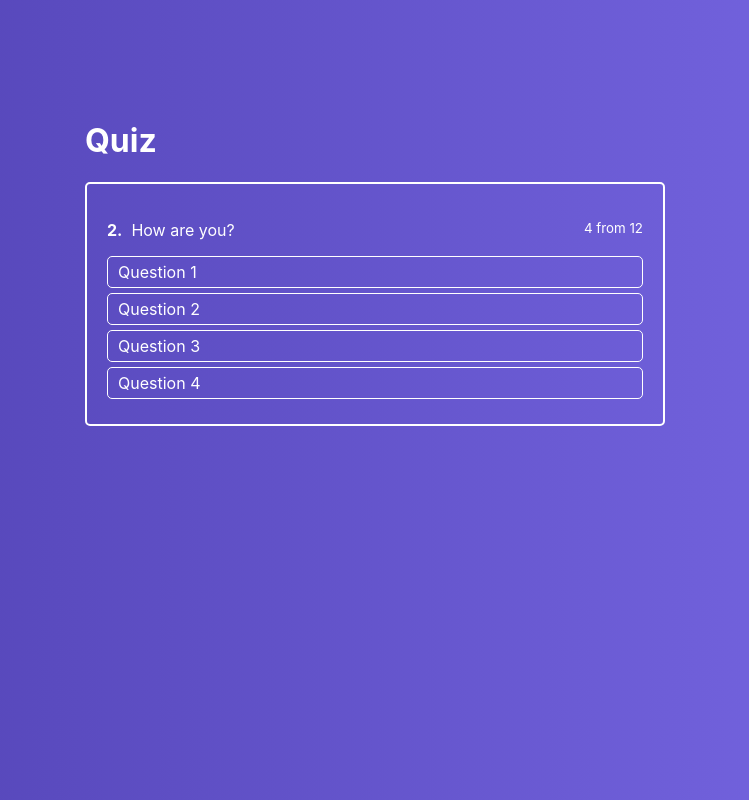
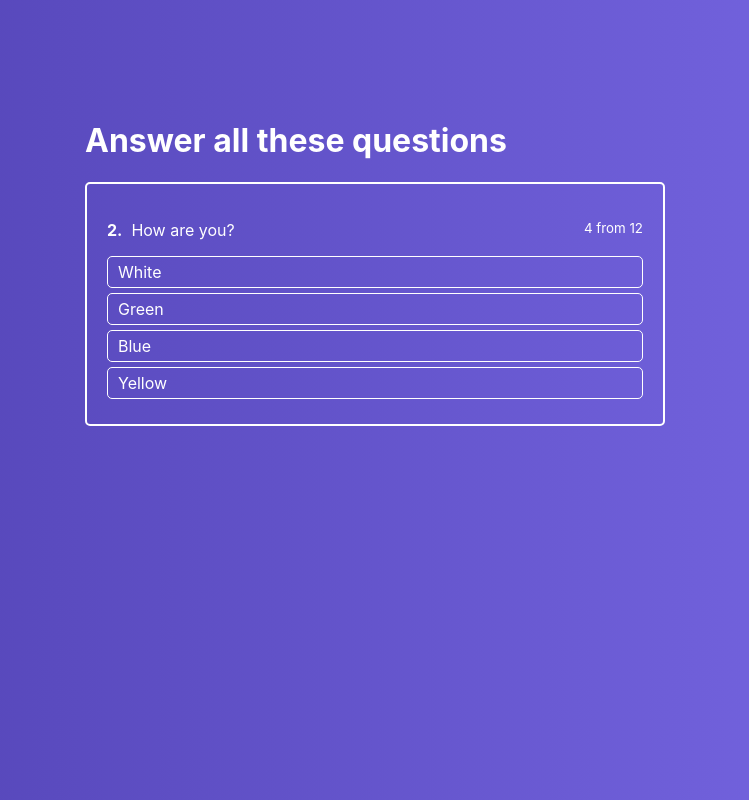
Before and after one commit to Macbaren/react-quiz, a React app: page / in a window 1280 px wide. Shown: the whole page, without its empty margins (265-1014 px from the left). Built offline with nearby package versions, Linux system fonts and the light colour scheme.

Commit message:
add queston

```diff
--- a/src/containers/Ouiz/Quiz.js
+++ b/src/containers/Ouiz/Quiz.js
@@ -4,24 +4,53 @@ import ActiveQuiz from '../../components/ActiveQuiz/ActiveQuiz'
 
 class Quiz extends Component {
   state = {
+    activeQuestion: 0,
     quiz: [
       {
+        question: 'What color is the sky?',
+        rightAnswerId: 3,
+        id: 1,
         answers: [
-          { text: 'Question 1' },
-          { text: 'Question 2' },
-          { text: 'Question 3' },
-          { text: 'Question 4' },
+          { text: 'White', id: 1 },
+          { text: 'Green', id: 2 },
+          { text: 'Blue', id: 3 },
+          { text: 'Yellow', id: 4 },
+        ],
+      },
+      {
+        question: 'What year Mogilev was founded?',
+        rightAnswerId: 3,
+        id: 2,
+        answers: [
+          { text: '1234', id: 1 },
+          { text: '1345', id: 2 },
+          { text: '1273', id: 3 },
+          { text: '1500', id: 4 },
         ],
       },
     ],
+  }
+
+  onAnswerClickHandler = (answerId) => {
+    console.log('Answer Id: ', answerId)
+
+    this.setState({
+      activeQuestion: this.state.activeQuestion + 1,
+    })
   }
 
   render() {
     return (
       <div className={classes.Quiz}>
         <div className={classes.QuizWrapper}>
-          <h1>Quiz</h1>
-          <ActiveQuiz answers={this.state.quiz[0].answers} />
+          <h1>Answer all these questions</h1>
+          <ActiveQuiz
+            answers={this.state.quiz[this.state.activeQuestion].answers}
+            question={this.state.quiz[this.state.activeQuestion].question}
+            onAnswerClick={this.onAnswerClickHandler}
+            quizLenght={this.state.quiz.length}
+            answerNumber={this.state.activeQuestion + 1}
+          />
         </div>
       </div>
     )
```
